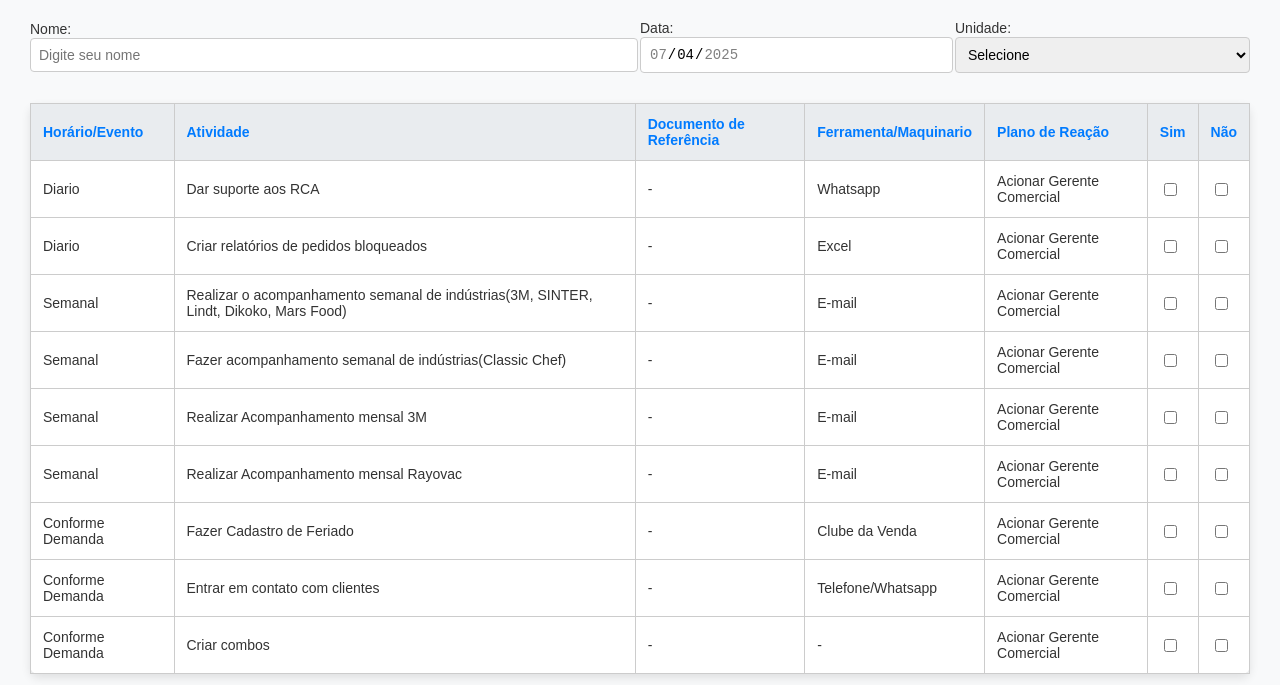
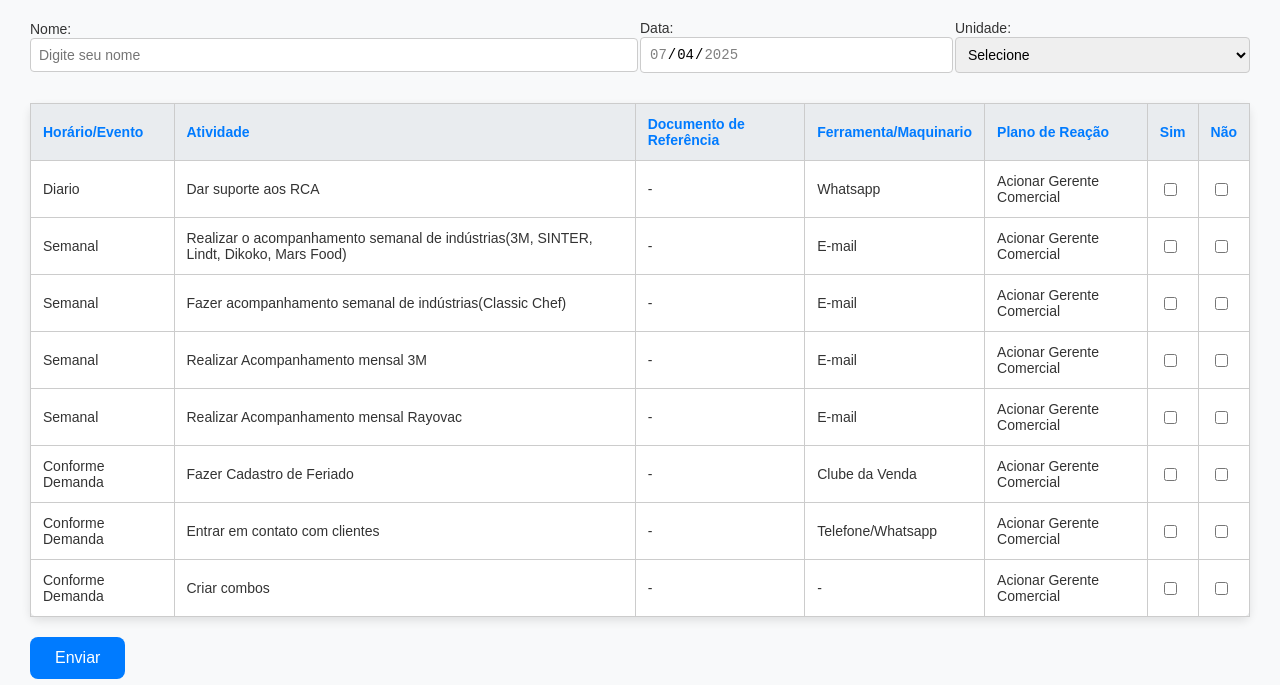
Before and after one commit to grupotriunfante/COM-CKL-001-ABC, a plain HTML site: page index.htm in a window 1280 px wide. Shown: the part 115-800 px from the top of the page. Drawn offline with Linux system fonts and the light colour scheme.

Commit message:
Update index.htm

```diff
--- a/index.htm
+++ b/index.htm
@@ -154,7 +154,6 @@
       <script>
         const atividades = [
           ["Diario","Dar suporte aos RCA","-","Whatsapp","Acionar Gerente Comercial"],
-          ["Diario","Criar relatórios de pedidos bloqueados","-","Excel","Acionar Gerente Comercial"],
           ["Semanal","Realizar o acompanhamento semanal de indústrias(3M, SINTER, Lindt, Dikoko, Mars Food)","-","E-mail","Acionar Gerente Comercial"],
           ["Semanal","Fazer acompanhamento semanal de indústrias(Classic Chef)","-","E-mail","Acionar Gerente Comercial"],
           ["Semanal","Realizar Acompanhamento mensal 3M","-","E-mail","Acionar Gerente Comercial"],
```
